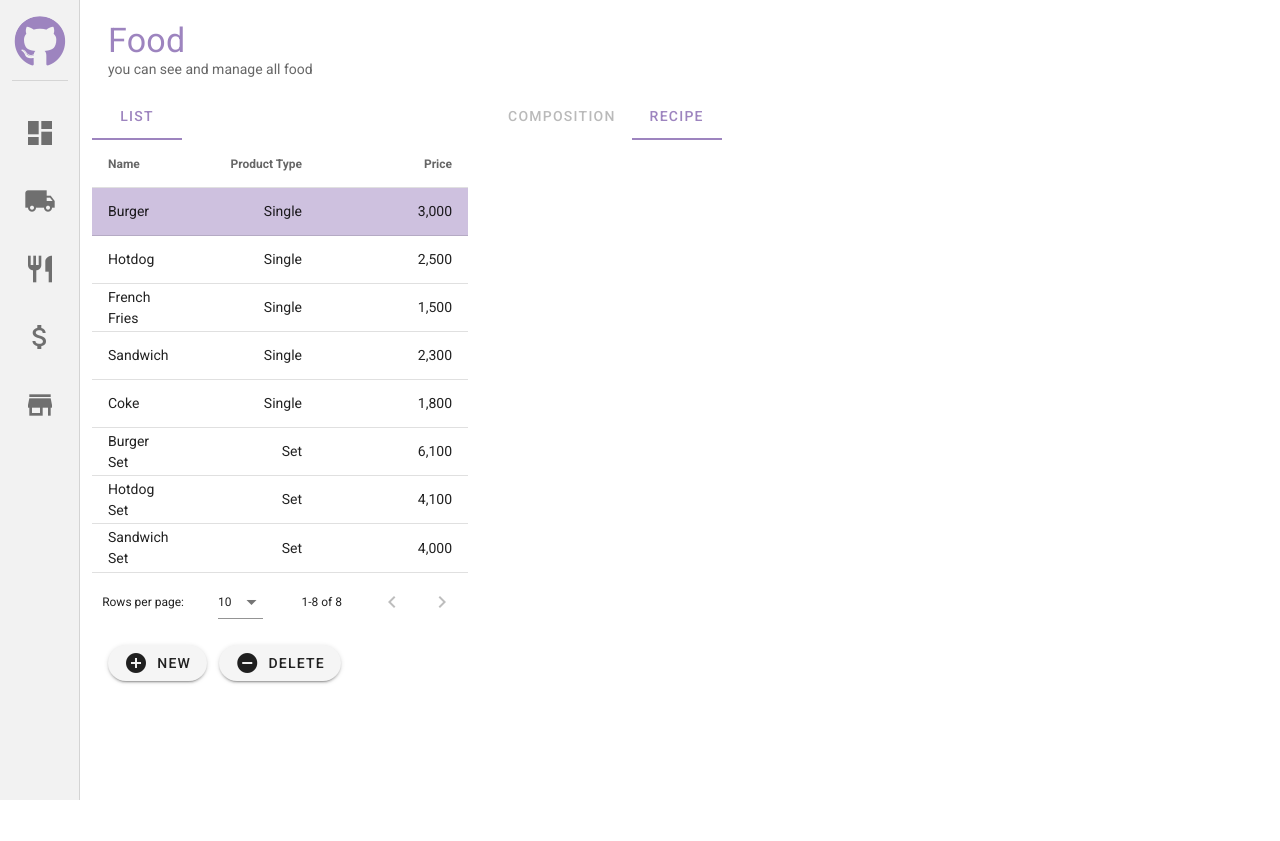
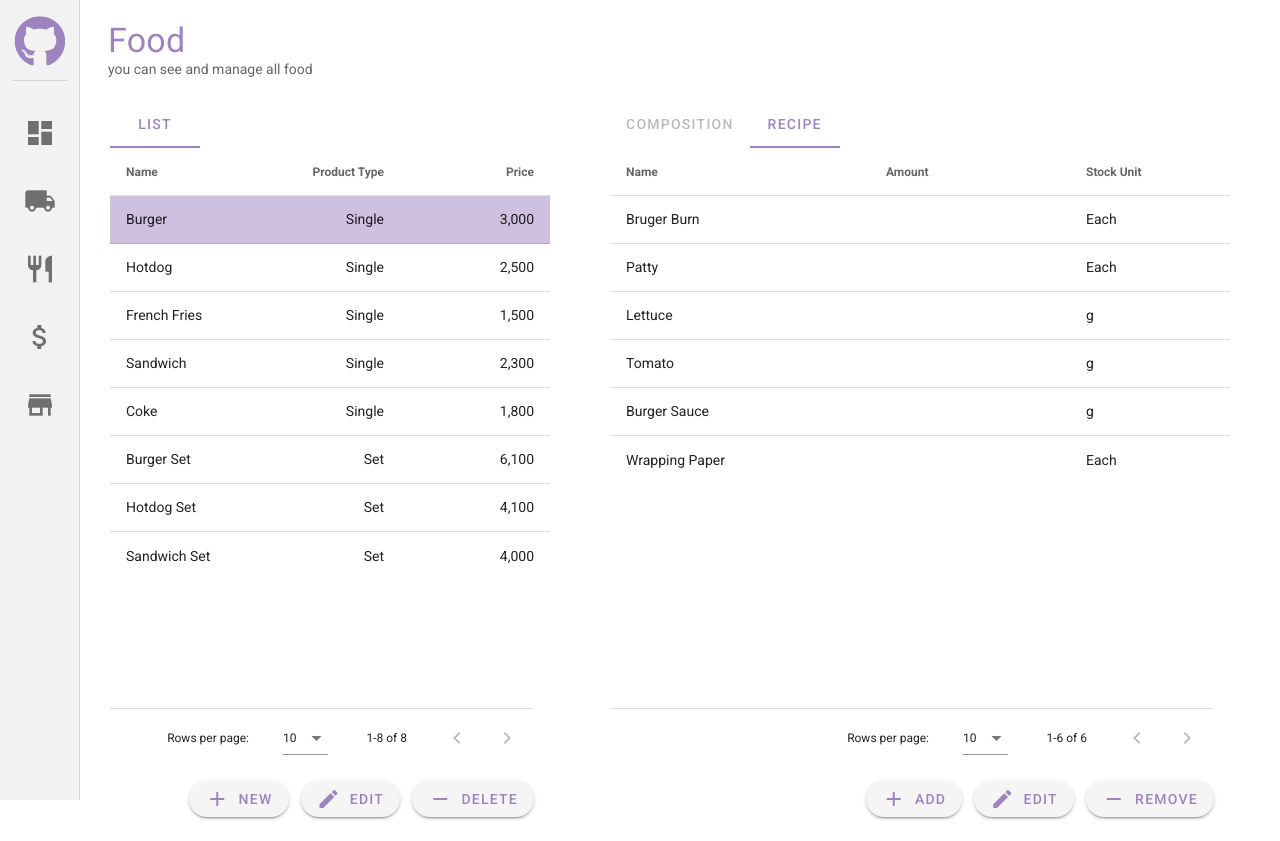
Before and after one commit to Ohmry/food-management-system, a Vue app: page /food in a window 1280 px wide. Before the commit the page ends 800 px from the top, so only its background shows below. Built offline with nearby package versions, Linux system fonts and the light colour scheme.

Commit message:
modify v-data-table in Food, Material View, bind Button event. need to fix error in EditableCell.vue when change value

```diff
--- a/src/App.vue
+++ b/src/App.vue
@@ -20,3 +20,12 @@ export default {
   }
 };
 </script>
+
+<style>
+  .theme--light.v-data-table > .v-data-table__wrapper > table > tbody > tr:hover:not(.v-data-table__expanded__content):not(.v-data-table__empty-wrapper):not(.v-data-table-row__active) {
+    background: rgba(157, 132, 191, 0.2) !important;
+  }
+  .v-data-table-row__active, .v-data-table-row__active:hover {
+    background: rgba(157, 132, 191, 0.5) !important;
+  }
+</style>
--- /dev/null
+++ b/src/components/Button.vue
@@ -0,0 +1,21 @@
+<template>
+  <v-btn rounded style="color: #9D84BF" @click="onClick">
+    <v-icon class="mr-2" color="#9D84BF" v-text="icon"></v-icon>
+      {{ text }}
+  </v-btn>
+</template>
+
+<script>
+export default {
+  props: ['text', 'icon'],
+  methods: {
+    onClick (e) {
+      this.$emit('click', e)
+    }
+  }
+}
+</script>
+
+<style>
+
+</style>
--- /dev/null
+++ b/src/components/DataTable/EditableCell.vue
@@ -0,0 +1,37 @@
+<template>
+  <v-edit-dialog :return-value.sync="value" eager large
+    @save="onSave"
+    @cancel="onCancel"
+  >
+    {{ value }}
+    <template v-slot:input>
+      <v-list two-line flat class="mt-5">
+        <v-list-item class="d-block">
+          <v-list-item-title class="text-h6" style="color: #9D84BF" v-text="title"></v-list-item-title>
+          <v-list-item-subtitle v-text="subtitle"></v-list-item-subtitle>
+        </v-list-item>
+        <v-list-item>
+          <v-text-field v-if="type == 'text'" v-model="value"></v-text-field>
+        </v-list-item>
+      </v-list>
+    </template>
+  </v-edit-dialog>
+</template>
+
+<script>
+export default {
+  props: ['title', 'subtitle', 'type'],
+  methods: {
+    onSave () {
+      this.$emit('save')
+    },
+    onCancel () {
+      this.$emit('cancel')
+    }
+  }
+}
+</script>
+
+<style>
+
+</style>
--- /dev/null
+++ b/src/components/Utils/DisplayFormatUtils.js
@@ -0,0 +1,16 @@
+export default {
+  methods: {
+    displayFormat (value, type) {
+      if (!value) return value
+
+      switch (type) {
+        case 'numeric':
+          return value.toString().replace(/(\d)(?=(?:\d{3})+(?!\d))/g, '$1,')
+        case 'decimal':
+          return parseFloat(value).toFixed(3).toString().replace(/(\d)(?=(?:\d{3})+(?!\d))/g, '$1,')
+        default:
+          return value;
+      }
+    }
+  }
+}
--- a/src/store/index.js
+++ b/src/store/index.js
@@ -1,5 +1,9 @@
 import Vue from 'vue'
 import Vuex from 'vuex'
+import {
+        MT_UPDATE_RECIPE,
+        MT_UPDATE_COMPOSITION
+       } from './mutation-types'
 
 Vue.use(Vuex)
 
@@ -37,9 +41,52 @@ export default new Vuex.Store({
       { id: 6, name: 'Burger Set', productType: 'Set', price: 6100 },
       { id: 7, name: 'Hotdog Set', productType: 'Set', price: 4100 },
       { id: 8, name: 'Sandwich Set', productType: 'Set', price: 4000 }
+    ],
+    compositions: [
+      {
+        id: 6,
+        foods: [
+          { id: 1, quantity: 1 },
+          { id: 3, quantity: 1 },
+          { id: 5, quantity: 1 }
+        ]
+      },
+      {
+        id: 7,
+        foods: [
+          { id: 2, quantity: 1 },
+          { id: 5, quantity: 1 }
+        ]
+      },
+      {
+        id: 8,
+        foods: [
+          { id: 4, quantity: 1 },
+          { id: 5, quantity: 1 }
+        ]
+      }
+    ],
+    recipes: [
+      {
+        id: 1,
+        materials: [
+          { id: 1, amount: 1 },
+          { id: 2, amount: 1 },
+          { id: 3, amount: 5 },
+          { id: 4, amount: 10 },
+          { id: 5, amount: 75 },
+          { id: 7, amount: 1 }
+        ]
+      }
     ]
   },
   mutations: {
+    [MT_UPDATE_RECIPE] (state, payload) {
+      console.log(state, payload)
+    },
+    [MT_UPDATE_COMPOSITION] (state, payload) {
+      console.log(state, payload)
+    }
   },
   actions: {
   },
--- /dev/null
+++ b/src/store/mutation-types.js
@@ -0,0 +1,2 @@
+export const MT_UPDATE_RECIPE = 'UPDATE_RECIPE'
+export const MT_UPDATE_COMPOSITION = 'UPDATE_COMPOSITION'
--- a/src/views/Food.vue
+++ b/src/views/Food.vue
@@ -3,88 +3,255 @@
     <v-container fluid>
       <MenuTitle title="Food" description="you can see and manage all food"/>
       <v-row justify="center">
-        <v-col cols="12" md="4">
+        <v-col cols="12" md="5" style="padding: 20px 30px 10px 30px">
           <v-tabs color="rgba(157, 132, 191)">
             <v-tab>List</v-tab>
           </v-tabs>
           <v-tabs-items>
-            <v-data-table :headers="table.headers" :items="table.data" style="user-select: none">
+            <v-data-table :headers="foods.table.headers" :items="foods.table.data" style="user-select: none"
+              fixed-header height="70vh" v-model="foods.table.selectedItem">
               <template v-slot:body="{items}">
                 <tbody>
-                  <tr v-for="item in items" :key="item.name" @click="selectRow(item)" :class="{ 'v-data-table-row__active': item.isSelected, 'v-data-table-row': !item.isSelected }">
+                  <tr v-for="item in items" :key="item.name" @click="selectRow('food', item)" :class="{ 'v-data-table-row__active': item.isSelected, 'v-data-table-row': !item.isSelected }">
                     <td>{{ item.name }}</td>
                     <td class="text-right">{{ item.productType }}</td>
-                    <td class="text-right">{{ item.price ? item.price.toString().replace(/(\d)(?=(?:\d{3})+(?!\d))/g, '$1,') : '' }}</td>
+                    <td class="text-right">{{ displayFormat(item.price, 'numeric') }}</td>
                   </tr>
                 </tbody>
               </template>
             </v-data-table>
           </v-tabs-items>
           <v-toolbar flat>
-            <v-btn rounded>
-              <v-icon class="mr-2">add_circle</v-icon>
-                New
-            </v-btn>
-            <v-btn rounded class="mx-3">
-              <v-icon class="mr-2">remove_circle</v-icon>
-                Delete
-            </v-btn>
+            <v-spacer></v-spacer>
+            <Button text="New" icon="add" />
+            <Button text="Edit" icon="edit" class="ml-3"/>
+            <Button text="Delete" icon="remove" class="ml-3"/>
           </v-toolbar>
         </v-col>
-        <v-col cols="12" md="8">
+        <v-col cols="12" md="7" style="padding: 20px 50px 10px 30px">
           <v-tabs v-model="tab.activate" color="rgba(157, 132, 191)">
             <v-tab :disabled="tab.activate != 0">Composition</v-tab>
             <v-tab :disabled="tab.activate != 1">Recipe</v-tab>
           </v-tabs>
+          <v-tabs-items v-model="tab.activate">
+            <v-tab-item>
+              <v-data-table :headers="composition.table.headers" :items="composition.table.data" style="user-select: none"
+                          fixed-header height="70vh" v-model="composition.table.selectedItem">
+                <template v-slot:body="{items}">
+                  <tbody>
+                    <tr v-for="item in items" :key="item.id" @click="selectRow('composition', item)" :class="{ 'v-data-table-row__active': item.isSelected, 'v-data-table-row': !item.isSelected }">
+                      <td>{{ item.name }}</td>
+                      <td>
+                        <EditableCell v-model="item.quantity" type="text"
+                          title="Change Quantity" subtitle="Enter the quantity you want"
+                          @save="saveCompositionItem"/>
+                      </td>
+                    </tr>
+                  </tbody>
+                </template>
+              </v-data-table>
+              <v-toolbar flat>
+                <v-spacer></v-spacer>
+                <Button text="Add" icon="add" />
+                <Button text="Edit" icon="edit" class="ml-3" />
+                <Button text="Remove" icon="remove" class="ml-3" />
+              </v-toolbar>
+            </v-tab-item>
+            <v-tab-item>
+              <v-data-table :headers="recipe.table.headers" :items="recipe.table.data" style="user-select: none"
+                          fixed-header height="70vh" v-model="recipe.table.selectedItem">
+                <template v-slot:body="{items}">
+                  <tbody>
+                    <tr v-for="item in items" :key="item.name" @click="selectRow('recipe', item)" :class="{ 'v-data-table-row__active': item.isSelected, 'v-data-table-row': !item.isSelected }">
+                      <td>{{ item.name }}</td>
+                      <td>
+                        <EditableCell v-model="item.amount" type="text" title="Change Amount" subtitle="Enter the amount you want"
+                          @save="saveRecipeItem"/>
+                      </td>
+                      <td>{{ item.stockUnit }}</td>
+                    </tr>
+                  </tbody>
+                </template>
+              </v-data-table>
+              <v-toolbar flat>
+                <v-spacer></v-spacer>
+                <Button text="Add" icon="add" />
+                <Button text="Edit" icon="edit" class="ml-3" />
+                <Button text="Remove" icon="remove" class="ml-3" />
+              </v-toolbar>
+            </v-tab-item>
+          </v-tabs-items>
         </v-col>
       </v-row>
+      <v-snackbar v-model="snackbar.visible" :timeout="snackbar.timeout" color="rgba(157, 132, 191)" absolute top>
+        {{ snackbar.text }}
+        <template v-slot:action="{ attrs }">
+          <v-btn color="white" text v-bind="attrs" @click="snackbar.visible = false">
+            Close
+          </v-btn>
+        </template>
+      </v-snackbar>
     </v-container>
   </v-app>
 </template>
 
 <script>
 import MenuTitle from '../components/MenuTitle'
+import DisplayFormatUtils from '../components/Utils/DisplayFormatUtils'
+import Button from '../components/Button'
+import EditableCell from '../components/DataTable/EditableCell'
+import {
+        MT_UPDATE_RECIPE,
+        MT_UPDATE_COMPOSITION
+       } from '../store/mutation-types'
+
 export default {
   components: {
-    MenuTitle
+    MenuTitle,
+    Button,
+    EditableCell
   },
+  mixins: [DisplayFormatUtils],
   data: () => ({
     tab: {
       activate: -1
     },
+    snackbar: {
+      visible: false,
+      text: '',
+      timeout: 3000
+    },
+    foods: {
       table: {
         headers: [
           { text: 'Name', value: 'name', },
           { text: 'Product Type', value: 'productType', width: '130px', align: 'end' },
           { text: 'Price', value: 'price', width: '150px', align: 'end' }
         ],
-      data: []
+        data: [],
+        selectedItem: []
+      },
+    },
+    composition: {
+      table: {
+        headers: [
+          { text: 'Name', value: 'name', width: '200px' },
+          { text: 'Quantity', value: 'quantity', width: '100px' }
+        ],
+        data: [],
+        selectedItem: []
+      }
+    },
+    recipe: {
+      table: {
+        headers: [
+          { text: 'Name', value: 'name' },
+          { text: 'Amount', value: 'amount', width: '200px' },
+          { text: 'Stock Unit', value: 'stockUnit', width: '160px' }
+        ],
+        data: [],
+        selectedItem: []
+      }
     }
   }),
   methods: {
-    selectRow (selectedItem) {
-      this.table.data.map(item => {
-        if (item.id == selectedItem.id) {
-          item.isSelected = true
-          switch (selectedItem.productType) {
+    selectRow (type, row) {
+      switch (type) {
+        case 'food': {
+          this.foods.table.data.map(food => {
+            if (food.id == row.id) {
+              food.isSelected = true
+              this.foods.table.selectedItem = [ food ]
+              switch (food.productType) {
                 case 'Single':
                   this.tab.activate = 1
+                  this.loadRecipe(row)
                   break;
                 case 'Set':
                   this.tab.activate = 0
+                  this.loadComposition(row)
                   break;
                 default:
                   this.tab.activate = -1
                   break;
               }
             } else {
-          item.isSelected = false
+              food.isSelected = false
             }
+          })
+          break;
+        }
+        case 'composition': {
+          this.composition.table.data.map(food => {
+            if (food.id == row.id) {
+              food.isSelected = true
+              this.composition.table.selectedItem = [ food ]
+            } else {
+              food.isSelected = false
+            }
+          })
+          break;
+        }
+        case 'recipe': {
+          this.recipe.table.data.map(material => {
+            if (material.id == row.id) {
+              material.isSelected = true
+              this.recipe.table.selectedItem = [ material ]
+            } else {
+              material.isSelected = false
+            }
+          })
+          break;
+        }
+        default: {
+          break;
+        }
+      }
+    },
+    loadRecipe (food) {
+      let recipe = this.$store.state.recipes.find(recipe => recipe.id == food.id)
+      if (recipe == undefined) {
+        this.recipe.table.data = []
+      } else {
+        this.recipe.table.data = recipe.materials.map(material => {
+          let info = this.$store.state.materials.find(stuff => stuff.id == material.id)
+          if (info != undefined) {
+            material.name = info.name
+            material.stockUnit = info.stockUnit
+          }
+          material.isSelected = false
+          return material
         })
       }
     },
+    loadComposition (food) {
+      let composition = this.$store.state.compositions.find(composition => composition.id == food.id)
+      if (composition == undefined) {
+        this.composition.table.data = []
+      } else {
+        this.composition.table.data = composition.foods.map(food => {
+          let info = this.$store.state.foods.find(stuff => stuff.id == food.id)
+          if (info != undefined) {
+            food.name = info.name
+          }
+          food.isSelected = false
+          return food
+        })
+      }
+    },
+    saveRecipeItem () {
+      this.$store.commit(MT_UPDATE_RECIPE, this.recipe.table.selectedItem)
+      this.snackbar.text = 'Amount change successful'
+      this.snackbar.visible = true
+    },
+    saveCompositionItem () {
+      this.$store.commit(MT_UPDATE_COMPOSITION, this.composition.table.selectedItem)
+      this.snackbar.text = 'Quantity change successful'
+      this.snackbar.visible = true
+    }
+  },
   mounted () {
-    this.table.data = Array.from(this.$store.state.foods.map(food => {
+    this.foods.table.data = Array.from(this.$store.state.foods.map(food => {
       return {
         isSelected: false,
         id: food.id,
@@ -94,19 +261,12 @@ export default {
       }
     }))
 
-    if (this.table.data.length > 0) {
-      this.selectRow(this.table.data[0])
+    if (this.foods.table.data.length > 0) {
+      this.selectRow('food', this.foods.table.data[0])
     }
   }
 }
 </script>
 
 <style>
-  .v-data-table-row:hover {
-    background-color: rgba(157, 132, 191, 0.2) !important;
-    cursor: pointer;
-  }
-  .v-data-table-row__active, .v-data-table-row__active:hover {
-    background-color: rgba(157, 132, 191, 0.5) !important;
-  }
 </style>
--- a/src/views/Material.vue
+++ b/src/views/Material.vue
@@ -3,33 +3,25 @@
     <v-container fluid>
       <MenuTitle title="Material" description="you can see and manage all materials"/>
       <v-toolbar flat>
-        <v-btn rounded style="color: #9D84BF">
-          <v-icon class="mr-2" color="#9D84BF">add_circle</v-icon>
-          New
-        </v-btn>
-        <v-btn rounded style="color: #9D84BF" class="mx-3">
-          <v-icon class="mr-2" color="#9D84BF">remove_circle</v-icon>
-          Delete
-        </v-btn>
+        <v-spacer></v-spacer>
+        <Button text="New" icon="add" />
+        <Button text="Edit" icon="edit" class="ml-3" />
+        <Button text="Delete" icon="remove" class="ml-3" />
       </v-toolbar>
       <v-data-table :headers="table.headers" :items="table.data" style="user-select: none">
-        <template v-slot:item.checked="{item}">
-          <v-simple-checkbox v-model="item.checked" :ripple="false"></v-simple-checkbox>
-        </template>
-        <template v-slot:item.purchasePrice="{item}">
-          {{ item.purchasePrice ? item.purchasePrice.toString().replace(/(\d)(?=(?:\d{3})+(?!\d))/g, '$1,') : '' }}
-        </template>
-        <template v-slot:item.supplyPrice="{item}">
-          {{ item.supplyPrice ? item.supplyPrice.toString().replace(/(\d)(?=(?:\d{3})+(?!\d))/g, '$1,') : '' }}
-        </template>
-        <template v-slot:item.valueAddedTax="{item}">
-          {{ item.valueAddedTax ? item.valueAddedTax.toString().replace(/(\d)(?=(?:\d{3})+(?!\d))/g, '$1,') : '' }}
-        </template>
-        <template v-slot:item.stockConversionQuantity="{item}">
-          {{ item.stockConversionQuantity ? item.stockConversionQuantity.toString().replace(/(\d)(?=(?:\d{3})+(?!\d))/g, '$1,') : '' }}
-        </template>
-        <template v-slot:item.stockUnitPrice="{item}">
-          {{ item.stockUnitPrice ? parseFloat(item.stockUnitPrice).toFixed(3).toString().replace(/(\d)(?=(?:\d{3})+(?!\d))/g, '$1,') : '' }}
+        <template v-slot:body="{items}">
+          <tbody>
+            <tr v-for="item in items" :key="item.id" @click="selectRow(item)" :class="{ 'v-data-table-row__selected': item.isSelected, 'v-data-table-row': !item.isSelected }">
+              <td>{{ item.name }}</td>
+              <td class="text-right">{{ item.purchaseUnit }}</td>
+              <td class="text-right">{{ displayFormat(item.purchasePrice, 'numeric') }}</td>
+              <td class="text-right">{{ displayFormat(item.supplyPrice, 'numeric') }}</td>
+              <td class="text-right">{{ displayFormat(item.valueAddedTax, 'numeric') }}</td>
+              <td class="text-right">{{ item.stockUnit }}</td>
+              <td class="text-right">{{ displayFormat(item.stockConversionQuantity, 'numeric') }}</td>
+              <td class="text-right">{{ displayFormat(item.stockUnitPrice, 'decimal') }}</td>
+            </tr>
+          </tbody>
         </template>
       </v-data-table>
     </v-container>
@@ -38,14 +30,19 @@
 
 <script>
 import MenuTitle from '../components/MenuTitle'
+import Button from '../components/Button'
+import DisplayFormatUtils from '../components/Utils/DisplayFormatUtils'
+
 export default {
   components: {
-    MenuTitle
+    MenuTitle,
+    Button
   },
+  mixins: [DisplayFormatUtils],
   data: () => ({
     table: {
       headers: [
-        { text: '', value: 'checked', width: '30px', sortable: false },
+        // { text: '', value: 'checked', width: '30px', sortable: false },
         { text: 'Name', value: 'name', },
         { text: 'Purchase Unit', value: 'purchaseUnit', width: '160px', align: 'end', sortable: false },
         { text: 'Purchase Price', value: 'purchasePrice', width: '200px', align: 'end', sortable: false },
@@ -58,10 +55,16 @@ export default {
       data: []
     }
   }),
+  methods: {
+    selectRow (row) {
+      this.table.data.map(item => item.isSelected = item.id == row.id)
+    }
+  },
   mounted () {
     this.table.data = Array.from(this.$store.state.materials.map(material => {
       return {
-        checked: false,
+        isSelected: false,
+        id: material.id,
         name: material.name,
         purchaseUnit: material.purchaseUnit,
         purchasePrice: material.purchasePrice,
@@ -77,5 +80,11 @@ export default {
 </script>
 
 <style>
-
+  .v-data-table-row:hover {
+    background-color: rgba(157, 132, 191, 0.2) !important;
+    cursor: pointer;
+  }
+  .v-data-table-row__selected, .v-data-table-row__selected:hover {
+    background-color: rgba(157, 132, 191, 0.5) !important;
+  }
 </style>
```
Also changed, not shown: src/components/SnackBar.vue (added, +20 -0 lines). Lines whose indentation alone changed are shown as unchanged.
